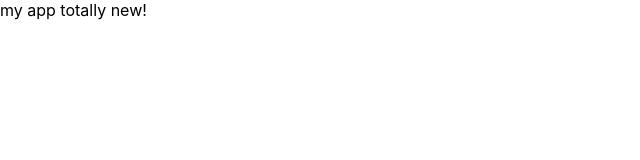
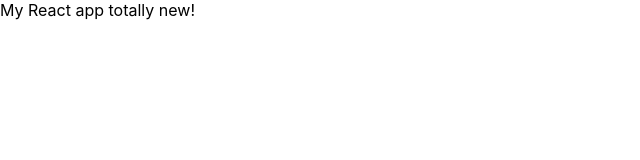
Before and after one commit to WIGUSIOWA/react1-project-fc, a React (Create React App) app: page / in a window 1280 px wide. Shown: the top 160 px of the page, without its empty margins (0-640 px from the left). Built offline with nearby package versions, Linux system fonts and the light colour scheme.

Commit message:
tiny change

```diff
--- a/src/App.js
+++ b/src/App.js
@@ -1,7 +1,7 @@
 import "./App.css";
 
 function App() {
-	return <div>my app totally new!</div>;
+	return <div>My React app totally new!</div>;
 }
 
 export default App;
```
